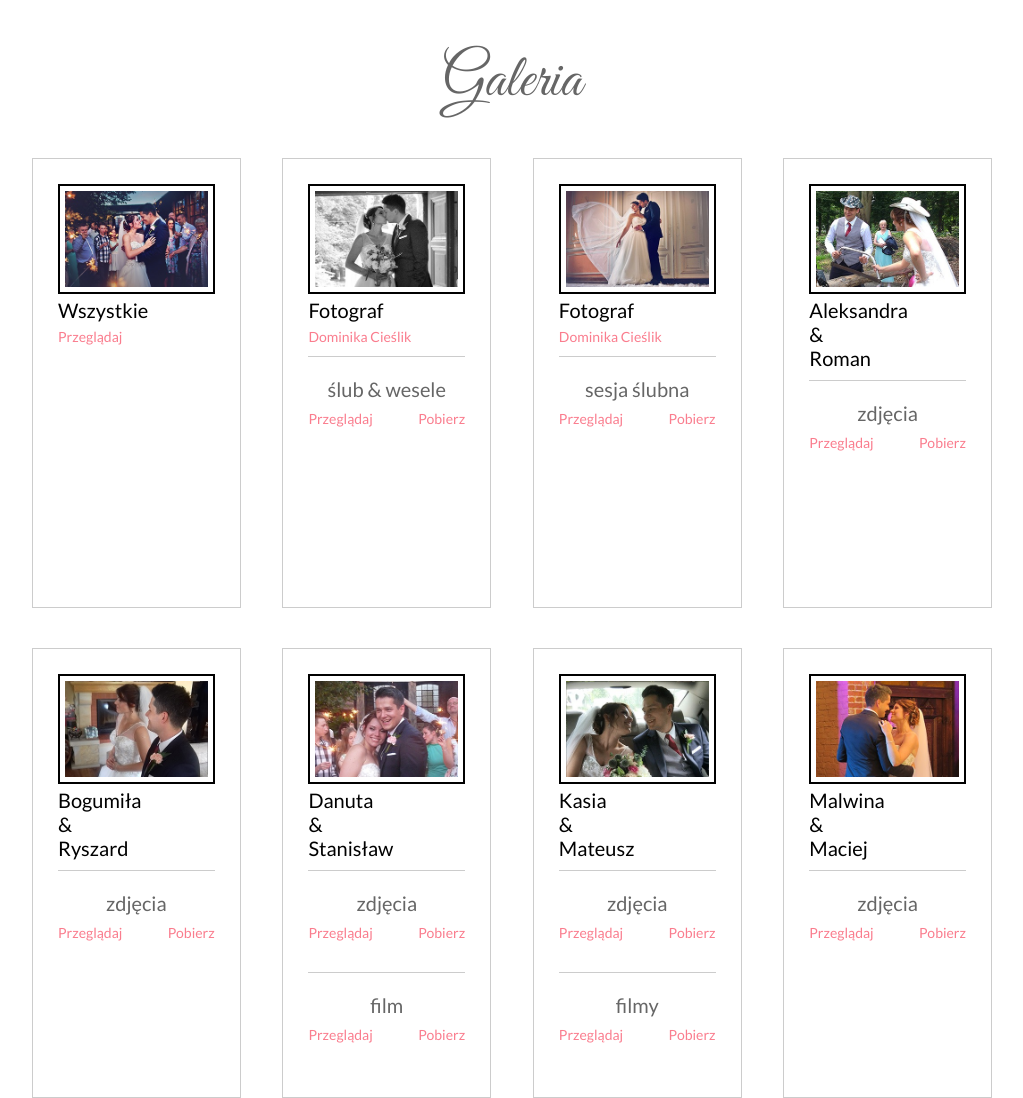
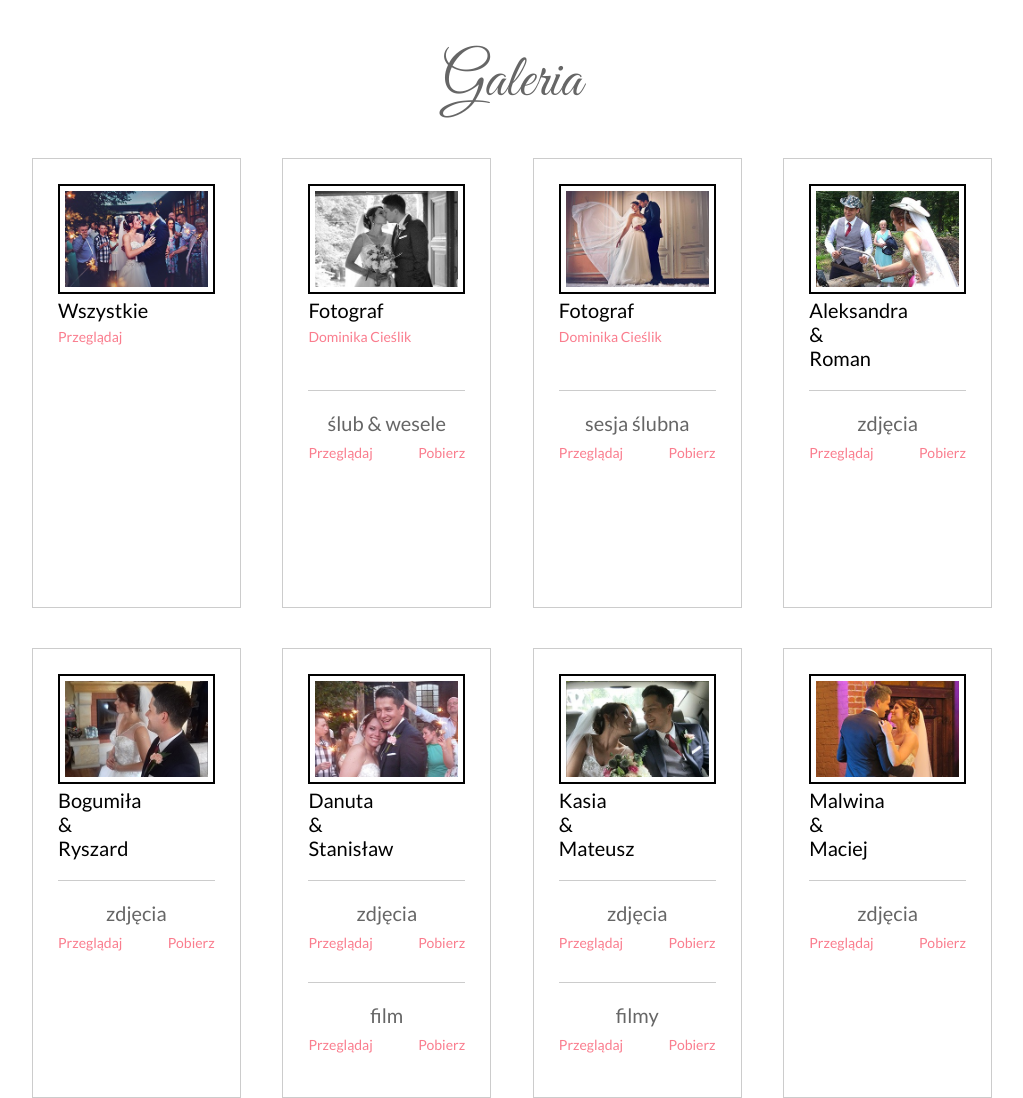
Before and after one commit to mich88/slub-2, a website: page source/index.html in a window 1280 px wide. Shown: the part 3662-4760 px from the top of the page, without its empty margins (128-1151 px from the left). Drawn offline with nearby package versions, Linux system fonts and the light colour scheme; some packages are replaced by stand-ins of ours; a web font is replaced by a local one.

Commit message:
Add height to card title in gallery

```diff
--- a/source/scss/main.scss
+++ b/source/scss/main.scss
@@ -446,6 +446,7 @@ p {
 			}
 
 			&__title {
+				height: 82px;
 				padding-bottom: 10px;
 				color: #000;
 
```
Also changed, not shown: source/css/main.css.
